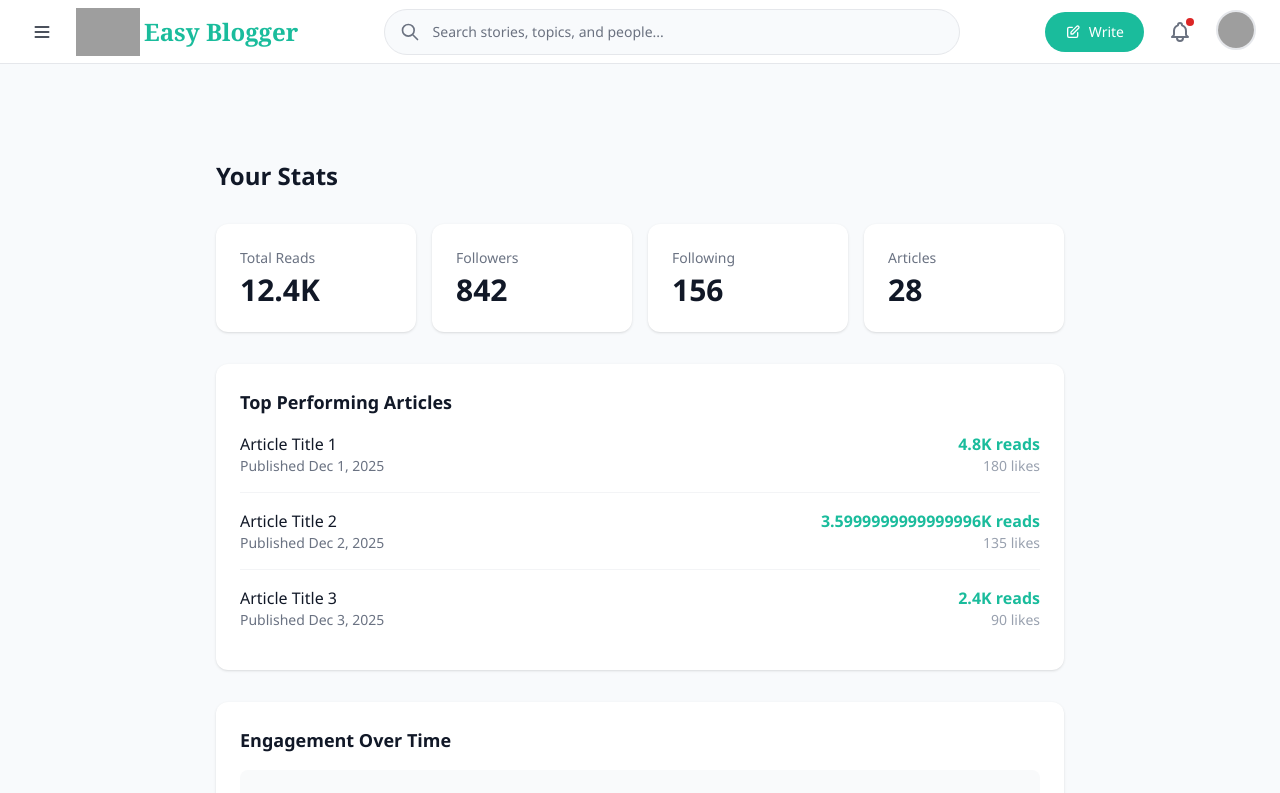
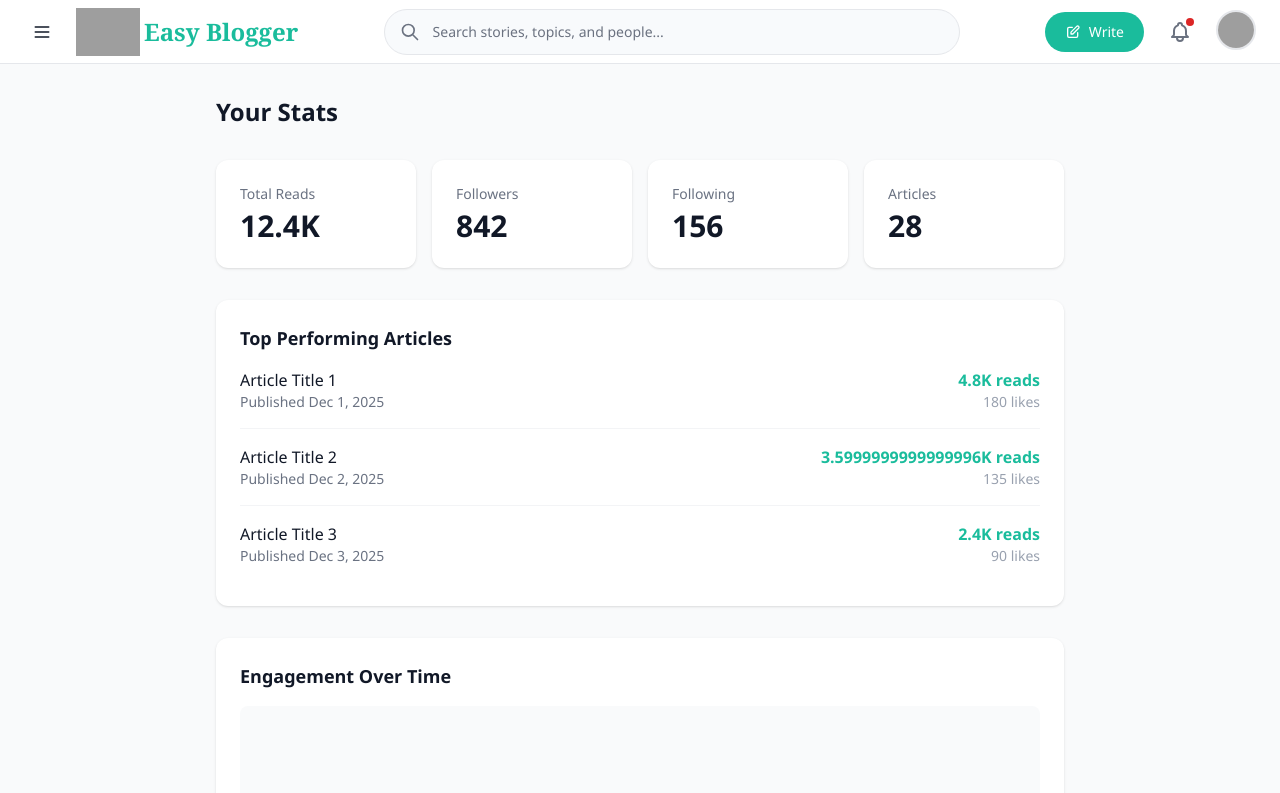
Before and after one commit to dulanprabashwara/software-project-, a Next.js app in the folder easy-blogger/: page /stats in a window 1280 px wide. Shown: the top 793 px of the page. Built offline with nearby package versions, Linux system fonts and the light colour scheme; grey boxes are pictures that could not be loaded.

Commit message:
Fix duplicate layout issues in AI Generate and Stats pages

```diff
--- a/easy-blogger/app/(main)/ai-generate/page.jsx
+++ b/easy-blogger/app/(main)/ai-generate/page.jsx
@@ -15,12 +15,12 @@
 "use client";
 
 import { useState, useEffect, useRef } from "react";
-import Sidebar from "../../../components/layout/Sidebar";
-import Header from "../../../components/layout/Header";
-import "../../../styles/ai article generator/ai-article-generator.css";
+import "../../styles/ai article generator/ai-article-generator.css";
 
 export default function AIArticleGeneratorPage() {
-  const [isSidebarOpen, setIsSidebarOpen] = useState(true);
+  // NOTE: Header and Sidebar are provided by app/(main)/layout.jsx
+  // We only need to manage local state for the AI generator features.
+
   const [currentView, setCurrentView] = useState("input"); // "input" or "keywords"
   const [userInput, setUserInput] = useState("");
   const [selectedKeywords, setSelectedKeywords] = useState([]);
@@ -130,10 +130,6 @@ export default function AIArticleGeneratorPage() {
     };
   }, [trendingArticles.length]);
 
-  const handleToggleSidebar = () => {
-    setIsSidebarOpen(!isSidebarOpen);
-  };
-
   const handleManualSlide = (direction) => {
     if (direction === "next") {
       setCurrentArticleIndex((prev) => (prev + 1) % trendingArticles.length);
@@ -191,18 +187,6 @@ export default function AIArticleGeneratorPage() {
   const isGenerateButtonDisabled = selectedKeywords.length === 0;
 
   return (
-    <div className="h-screen bg-white overflow-hidden">
-      {/* Header */}
-      <Header onToggleSidebar={handleToggleSidebar} />
-
-      <div className="flex pt-16 h-[calc(100vh-4rem)] w-full">
-        {/* Sidebar */}
-        <Sidebar isOpen={isSidebarOpen} />
-
-        {/* Main Content */}
-        <div
-          className={`flex-1 transition-all duration-300 ${isSidebarOpen ? "ml-60" : "ml-0"}`}
-        >
     <div className="flex h-full">
       {/* AI Article Generator Main Section */}
       <div className="ai-generator-main flex-1 overflow-y-auto">
@@ -223,9 +207,7 @@ export default function AIArticleGeneratorPage() {
               className="ai-generator-ai-icon"
             />
 
-                  <h1 className="ai-generator-title-text">
-                    AI Article Generator
-                  </h1>
+            <h1 className="ai-generator-title-text">AI Article Generator</h1>
           </div>
         </div>
 
@@ -260,10 +242,7 @@ export default function AIArticleGeneratorPage() {
                   <div className="slider-left-content">
                     <div className="author-info">
                       <img
-                              src={
-                                trendingArticles[currentArticleIndex]
-                                  .authorImage
-                              }
+                        src={trendingArticles[currentArticleIndex].authorImage}
                         alt={trendingArticles[currentArticleIndex].author}
                         className="author-image"
                       />
@@ -272,10 +251,7 @@ export default function AIArticleGeneratorPage() {
                           {trendingArticles[currentArticleIndex].author}
                         </div>
                         <div className="publish-date">
-                                {
-                                  trendingArticles[currentArticleIndex]
-                                    .publishDate
-                                }
+                          {trendingArticles[currentArticleIndex].publishDate}
                         </div>
                       </div>
                     </div>
@@ -331,9 +307,7 @@ export default function AIArticleGeneratorPage() {
 
                   <div className="slider-right-content">
                     <img
-                            src={
-                              trendingArticles[currentArticleIndex].coverImage
-                            }
+                      src={trendingArticles[currentArticleIndex].coverImage}
                       alt="Article cover"
                       className="cover-image"
                     />
@@ -473,8 +447,7 @@ export default function AIArticleGeneratorPage() {
                   Tone
                 </label>
                 <div className="space-y-3">
-                        {["humorous", "professional", "casual"].map(
-                          (toneOption) => (
+                  {["humorous", "professional", "casual"].map((toneOption) => (
                     <label
                       key={toneOption}
                       className="flex items-center gap-3 cursor-pointer hover:bg-gray-50 p-2 rounded-lg transition-colors"
@@ -491,8 +464,7 @@ export default function AIArticleGeneratorPage() {
                         {toneOption}
                       </span>
                     </label>
-                          ),
-                        )}
+                  ))}
                 </div>
               </div>
 
@@ -533,16 +505,12 @@ export default function AIArticleGeneratorPage() {
 
         {/* Top AI Assisted Articles */}
         <div className="mb-8">
-                <h3 className="insights-section-title">
-                  TOP AI Assisted Articles
-                </h3>
+          <h3 className="insights-section-title">TOP AI Assisted Articles</h3>
           <div className="space-y-3">
             {topAIArticles.map((article, index) => (
               <div key={index} className="insights-article-section">
                 <h4 className="insights-article-name">{article.title}</h4>
-                      <p className="insights-author-name">
-                        {article.views} views
-                      </p>
+                <p className="insights-author-name">{article.views} views</p>
               </div>
             ))}
           </div>
@@ -561,8 +529,5 @@ export default function AIArticleGeneratorPage() {
         </div>
       </div>
     </div>
-        </div>
-      </div>
-    </div>
   );
 }
--- a/easy-blogger/app/(main)/stats/page.jsx
+++ b/easy-blogger/app/(main)/stats/page.jsx
@@ -17,20 +17,11 @@
 "use client";
 
 import { useState } from "react";
-import Header from "../../../components/layout/Header";
-import Sidebar from "../../../components/layout/Sidebar";
 
 export default function StatsPage() {
-  const [sidebarOpen, setSidebarOpen] = useState(false);
+  // NOTE: Header and Sidebar are provided by app/(main)/layout.jsx
 
   return (
-    <div className="min-h-screen bg-[#F8FAFC]">
-      <Header onToggleSidebar={() => setSidebarOpen(!sidebarOpen)} />
-      <Sidebar isOpen={sidebarOpen} />
-
-      <main
-        className={`pt-16 transition-all duration-300 ${sidebarOpen ? "ml-60" : "ml-0"}`}
-      >
     <div className="max-w-4xl mx-auto px-6 py-8">
       {/* Page Title */}
       <h1 className="text-2xl font-bold text-[#111827] mb-8">Your Stats</h1>
@@ -67,20 +58,14 @@ export default function StatsPage() {
               className="flex justify-between items-center pb-4 border-b border-gray-100 last:border-0"
             >
               <div>
-                    <p className="font-medium text-[#111827]">
-                      Article Title {i}
-                    </p>
-                    <p className="text-sm text-gray-500">
-                      Published Dec {i}, 2025
-                    </p>
+                <p className="font-medium text-[#111827]">Article Title {i}</p>
+                <p className="text-sm text-gray-500">Published Dec {i}, 2025</p>
               </div>
               <div className="text-right">
                 <p className="font-semibold text-[#1ABC9C]">
                   {(5 - i) * 1.2}K reads
                 </p>
-                    <p className="text-sm text-gray-400">
-                      {(5 - i) * 45} likes
-                    </p>
+                <p className="text-sm text-gray-400">{(5 - i) * 45} likes</p>
               </div>
             </div>
           ))}
@@ -93,13 +78,9 @@ export default function StatsPage() {
           Engagement Over Time
         </h2>
         <div className="h-48 bg-gray-50 rounded-lg flex items-center justify-center">
-              <p className="text-gray-400">
-                Chart visualization will appear here
-              </p>
+          <p className="text-gray-400">Chart visualization will appear here</p>
         </div>
       </div>
     </div>
-      </main>
-    </div>
   );
 }
```
Lines whose indentation alone changed are shown as unchanged.
